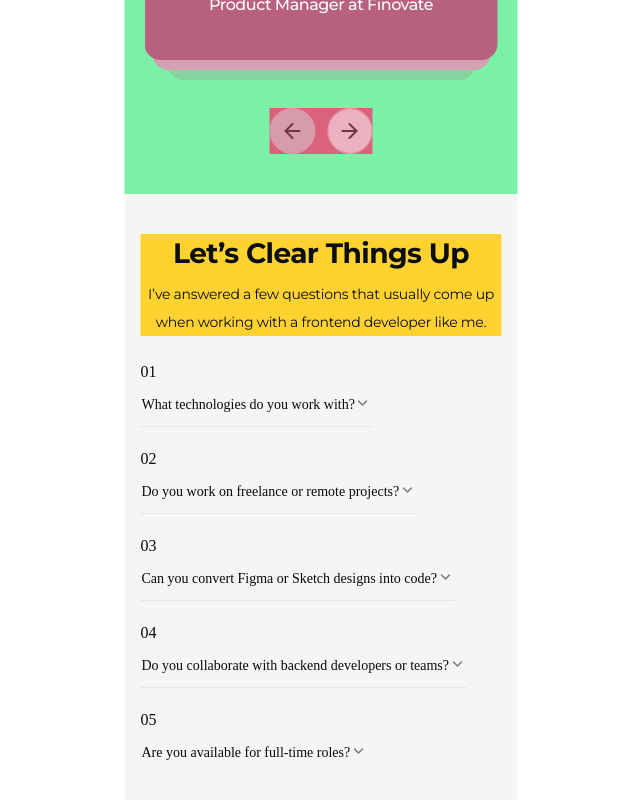
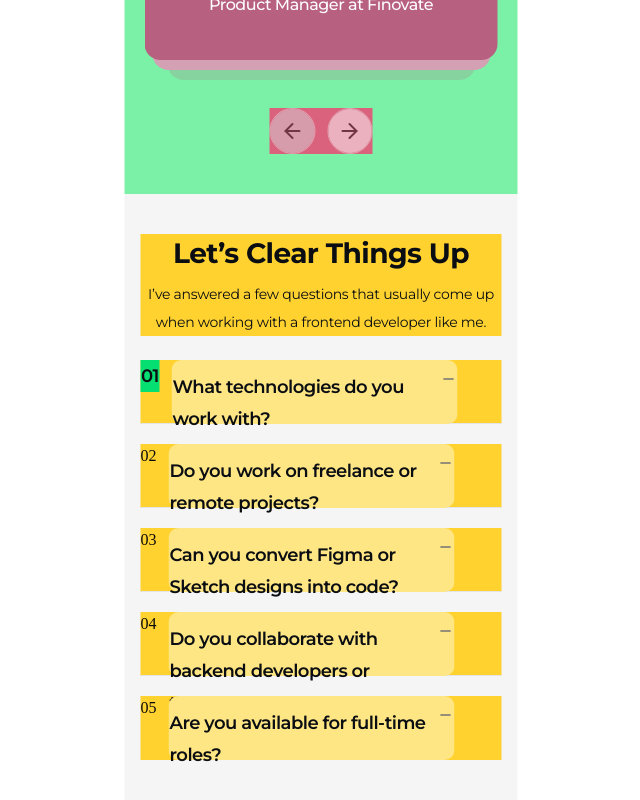
Before and after one commit to aziz-lgtm/nyc-portfolio-1-aziz-lgtm, a Next.js app in the folder portfolio-1/: page / in a window 1280 px wide. Shown: the part 7450-8250 px from the top of the page, without its empty margins (319-959 px from the left). Built offline with nearby package versions, Linux system fonts and the light colour scheme; a web font is replaced by a local one.

Commit message:
add FormSection.tsx and Footer.tsx

```diff
--- a/portfolio-1/package.json
+++ b/portfolio-1/package.json
@@ -9,16 +9,18 @@
     "lint": "eslint"
   },
   "dependencies": {
+    "add": "^2.0.6",
     "class-variance-authority": "^0.7.1",
     "clsx": "^2.1.1",
     "embla-carousel-react": "^8.6.0",
+    "form": "^0.2.5",
     "lucide-react": "^1.21.0",
     "next": "16.2.9",
     "radix-ui": "^1.6.0",
     "react": "19.2.4",
     "react-dom": "19.2.4",
     "react-icons": "^5.6.0",
-    "shadcn": "^4.11.0",
+    "shadcn": "^4.12.0",
     "tailwind-merge": "^3.6.0",
     "tw-animate-css": "^1.4.0"
   },
--- a/portfolio-1/src/app/page.tsx
+++ b/portfolio-1/src/app/page.tsx
@@ -7,6 +7,8 @@ import PortfoliosSection from "@/components/PortfoliosSection";
 import ExperiencesSection from "@/components/ExperiencesSection";
 import TestimonialsSection from "@/components/TestimonialsSection";
 import FAQ from "@/components/FAQ"
+import FormSection from "@/components/FormSection";
+import Footer from "@/components/Footer";
 
 export default function Home() {
   return (
@@ -23,6 +25,8 @@ export default function Home() {
       <ExperiencesSection />
       <TestimonialsSection />
       <FAQ />
+      <FormSection />
+      <Footer />
 
     </main>
 
--- a/portfolio-1/src/components/FAQ.tsx
+++ b/portfolio-1/src/components/FAQ.tsx
@@ -10,13 +10,13 @@ export default function FAQ() {
                 <p className="w-[361px] h-[56px] font-['Montserrat'] font-normal text-[14px] leading-[28px] text-center text-[#0A0D12] flex-none self-stretch flex-grow-0 tracking-[-0.02em]">{faq.subtitle}</p>
             </div>
             {/* main box 2: 01, 02, 03, 04, 05*/}
-            <Accordion type="single" collapsible className="flex flex-col items-start p-0 gap-5 w-[361px] h-[628px] flex-none self-stretch flex-grow-0">
+            <Accordion type="single" collapsible>
                 {/* 01: span 01, q, a */}
-                <AccordionItem value="item-1" className="">
-                    <span className="">{faq.faqs[0].no}</span>
-                    <div>
+                <AccordionItem value="item-1">
+                    <span className="w-[19px] h-[32px] font-['Montserrat'] font-semibold text-[18px] leading-[32px] text-center tracking-[-0.03em] text-[#0A0D12] flex-none order-0 grow-0 bg-green-400">{faq.faqs[0].no}</span>
+                    <div className="flex flex-col items-start gap-[8px] w-[286px] h-[212px] flex-none order-1 flex-1">
                     <AccordionTrigger className="">{faq.faqs[0].question}</AccordionTrigger>
-                    <AccordionContent className="">{faq.faqs[0].answer}</AccordionContent>
+                    <AccordionContent>{faq.faqs[0].answer}</AccordionContent>
                     </div>
                 </AccordionItem>
                 {/* 02 */}
--- /dev/null
+++ b/portfolio-1/src/components/Footer.tsx
@@ -0,0 +1,9 @@
+import {footer} from "@/data/footer";
+
+export default function Footer() {
+    return(
+        <section>
+
+        </section>
+    );
+}
--- /dev/null
+++ b/portfolio-1/src/components/FormSection.tsx
@@ -0,0 +1,9 @@
+import { form } from "@/data/form";
+
+export default function FormSection() {
+    return (
+        <section>
+
+        </section>
+    );
+}
--- a/portfolio-1/src/components/ui/accordion.tsx
+++ b/portfolio-1/src/components/ui/accordion.tsx
@@ -4,7 +4,7 @@ import * as React from "react"
 import { Accordion as AccordionPrimitive } from "radix-ui"
 
 import { cn } from "@/lib/utils"
-import { ChevronDownIcon, ChevronUpIcon } from "lucide-react"
+import { Plus, Minus } from "lucide-react"
 
 function Accordion({
   className,
@@ -13,7 +13,7 @@ function Accordion({
   return (
     <AccordionPrimitive.Root
       data-slot="accordion"
-      className={cn("flex w-full flex-col", className)}
+      className={cn("flex flex-col items-start p-0 gap-5 w-[361px] h-[628px] flex-none self-stretch flex-grow-0", className)}
       {...props}
     />
   )
@@ -26,7 +26,7 @@ function AccordionItem({
   return (
     <AccordionPrimitive.Item
       data-slot="accordion-item"
-      className={cn("not-last:border-b", className)}
+      className={cn("not-last:border-b", "flex flex-row items-start gap-[12px] w-[361px] h-[64px] flex-none  self-stretch grow-0", "data-[state=open]:h-[212px] data-[state=open]:bg-slate-50 bg-amber-300", className)}
       {...props}
     />
   )
@@ -42,14 +42,20 @@ function AccordionTrigger({
       <AccordionPrimitive.Trigger
         data-slot="accordion-trigger"
         className={cn(
-          "group/accordion-trigger relative flex flex-1 items-start justify-between rounded-lg border border-transparent py-2.5 text-left text-sm font-medium transition-all outline-none hover:underline focus-visible:border-ring focus-visible:ring-3 focus-visible:ring-ring/50 focus-visible:after:border-ring disabled:pointer-events-none disabled:opacity-50 **:data-[slot=accordion-trigger-icon]:ml-auto **:data-[slot=accordion-trigger-icon]:size-4 **:data-[slot=accordion-trigger-icon]:text-muted-foreground",
+          "group/accordion-trigger relative flex flex-1 items-start justify-between rounded-lg border border-transparent py-2.5 text-left text-sm font-medium transition-all outline-none focus-visible:border-ring focus-visible:ring-3 focus-visible:ring-ring/50 focus-visible:after:border-ring disabled:pointer-events-none disabled:opacity-50 **:data-[slot=accordion-trigger-icon]:ml-auto **:data-[slot=accordion-trigger-icon]:size-4 **:data-[slot=accordion-trigger-icon]:text-muted-foreground", "w-[286px]! h-[64px] font-['Montserrat']! font-semibold text-[18px] leading-[32px] tracking-[-0.03em] text-[#0A0D12] flex-none order-0 self-stretch grow-0 bg-amber-200" ,
           className
         )}
         {...props}
       >
         {children}
-        <ChevronDownIcon data-slot="accordion-trigger-icon" className="pointer-events-none shrink-0 group-aria-expanded/accordion-trigger:hidden" />
-        <ChevronUpIcon data-slot="accordion-trigger-icon" className="pointer-events-none hidden shrink-0 group-aria-expanded/accordion-trigger:inline" />
+        <div>
+        <Minus data-slot="accordion-trigger-icon" className="pointer-events-none shrink-0 group-aria-expanded/accordion-trigger:hidden" />
+        </div>
+        <div className="flex flex-row items-center p-[7.41px] gap-[7.41px] w-[32px] h-[32px] bg-[#B76080] rounded-[92.59px] flex-none order-2 grow-0 hidden group-aria-expanded/accordion-trigger:inline">
+        <div className="w-[16.67px] h-[16.67px] flex-none flex-grow-0">
+        <Plus data-slot="accordion-trigger-icon" className="pointer-events-none hidden shrink-0 group-aria-expanded/accordion-trigger:inline text-white! " />
+        </div>
+        </div>
       </AccordionPrimitive.Trigger>
     </AccordionPrimitive.Header>
   )
@@ -63,7 +69,7 @@ function AccordionContent({
   return (
     <AccordionPrimitive.Content
       data-slot="accordion-content"
-      className="overflow-hidden text-sm data-open:animate-accordion-down data-closed:animate-accordion-up"
+      className="overflow-hidden text-sm data-open:animate-accordion-down data-closed:animate-accordion-up w-[286px] h-[140px] font-['Montserrat'] font-medium text-[14px] leading-[28px] text-[#414651] flex-none order-1 self-stretch grow-0"
       {...props}
     >
       <div
--- /dev/null
+++ b/portfolio-1/src/data/footer.ts
@@ -0,0 +1,3 @@
+export const footer = {
+    copyRight: "© 2025 Edwin Anderson. All rights reserved.",
+}
--- /dev/null
+++ b/portfolio-1/src/data/form.ts
@@ -0,0 +1,7 @@
+export const form = {
+    title: "Let’s Work Together",
+    subtitle: "Have a project in mind or just want to say hi? Drop me a message — I’d love to hear from you.",
+    form: [
+        {name: "Name", email: "Email", message: "Message", button: "Let's talk"},
+    ]
+}
```
Also changed, not shown: 1 other file (tests, documents, lock files or other folders).
